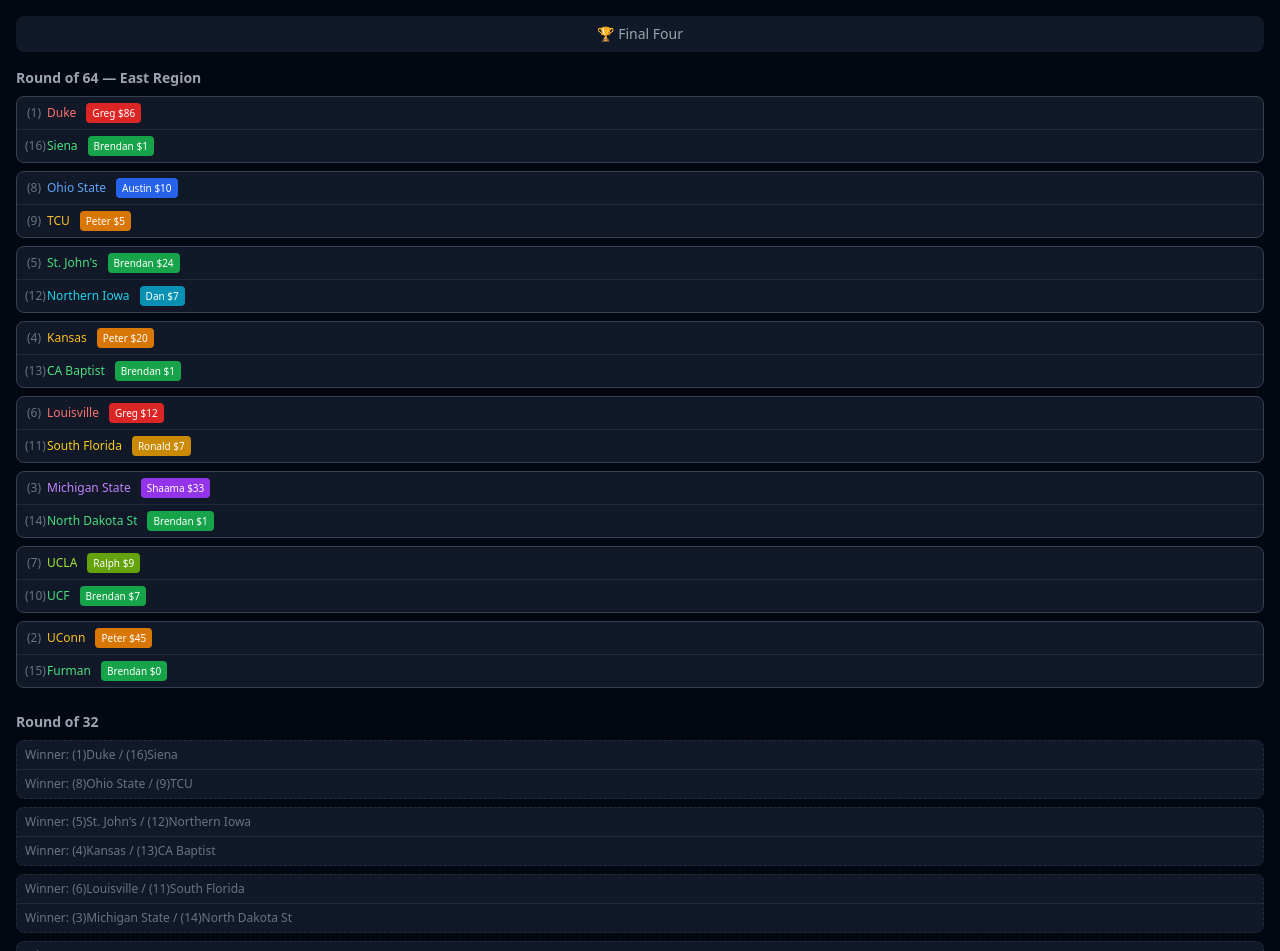
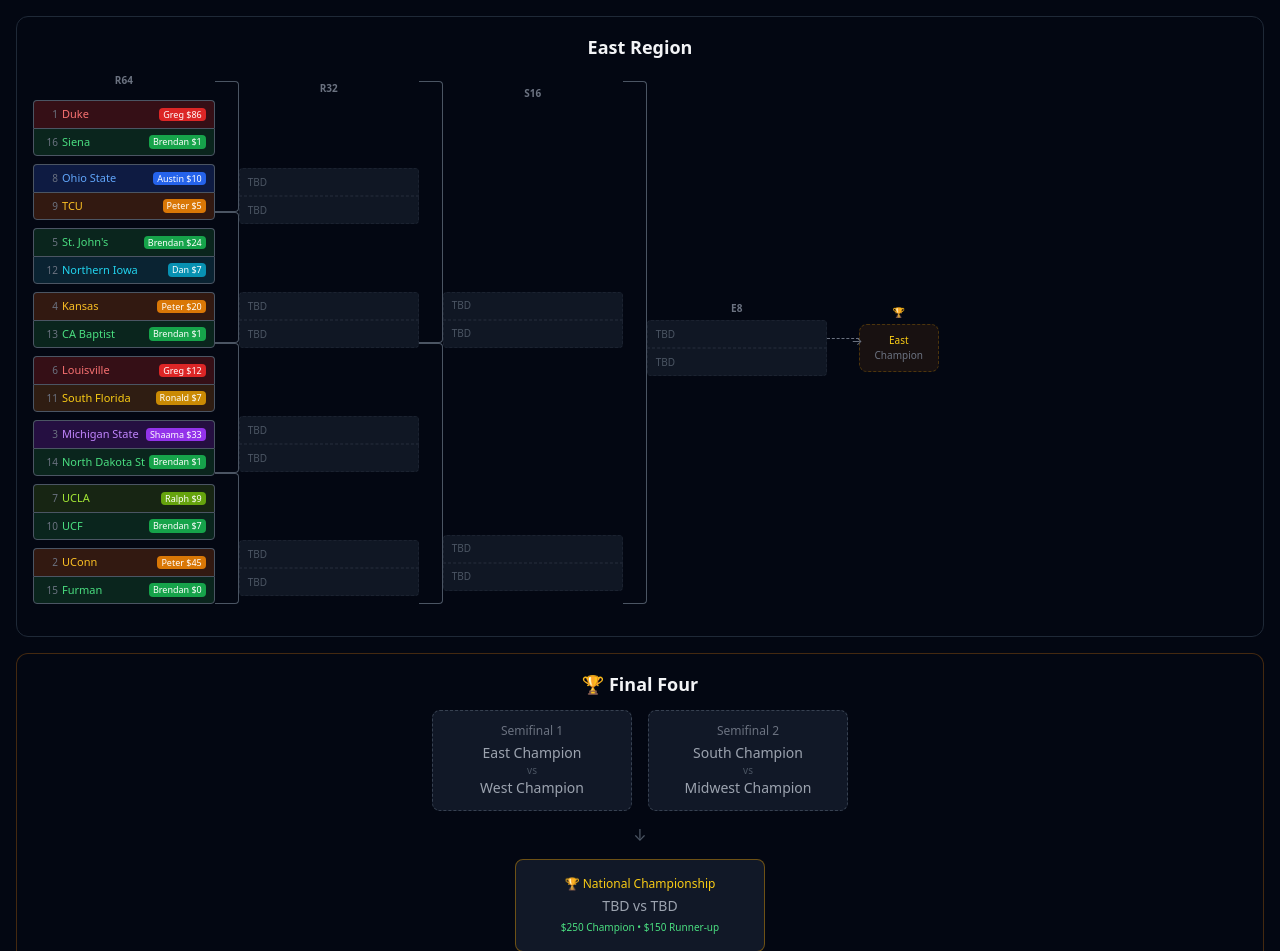
Before and after one commit to arussell717/calcutta-tracker, a Next.js app: page /bracket in a window 1280 px wide. Shown: the part 201-1152 px from the top of the page. Built offline with nearby package versions, Linux system fonts and the light colour scheme.

Commit message:
Tree-style bracket with connectors + owner badges

```diff
--- a/app/bracket/page.tsx
+++ b/app/bracket/page.tsx
@@ -1,73 +1,149 @@
 'use client';
 
-import { useState, useEffect, useCallback } from 'react';
+import { useState } from 'react';
 import { BRACKET, TEAMS, PLAYER_COLORS, getOwner } from '@/lib/data';
 
-interface GameResult {
-  team1: string;
-  team1Score: number;
-  team2: string;
-  team2Score: number;
-  status: string; // 'pre', 'in', 'post'
-  winner?: string;
-  statusDetail?: string;
-}
-
-function getOwnerBadge(teamName: string) {
-  const owner = getOwner(teamName);
-  if (!owner) return null;
-  const colors = PLAYER_COLORS[owner];
-  const entry = TEAMS.find(t => t.team === teamName);
+function TeamSlot({ seed, team, isTop }: { seed: number | null; team: string | null; isTop?: boolean }) {
+  if (!team) {
     return (
-    <span className={`ml-1 text-[10px] px-1.5 py-0.5 rounded ${colors?.badge || 'bg-gray-600'} text-white font-medium`}>
-      {owner} {entry ? `$${entry.bid}` : ''}
-    </span>
+      <div className={`flex items-center gap-1 px-2 py-1 bg-gray-800/50 ${isTop ? 'rounded-t' : 'rounded-b'} border border-gray-700/30 border-dashed min-w-[180px] h-7`}>
+        <span className="text-[10px] text-gray-600">TBD</span>
+      </div>
     );
   }
-
-function TeamLine({ seed, team, isWinner, isLoser }: { seed: number; team: string; isWinner: boolean; isLoser: boolean }) {
   const owner = getOwner(team);
   const colors = owner ? PLAYER_COLORS[owner] : null;
+  const entry = TEAMS.find(t => t.team === team);
 
   return (
-    <div className={`flex items-center gap-1.5 px-2 py-1.5 text-xs ${isLoser ? 'opacity-40 line-through' : ''} ${isWinner ? 'font-bold' : ''}`}>
-      <span className="text-gray-500 w-4 text-right shrink-0">({seed})</span>
-      <span className={`truncate ${colors?.text || 'text-gray-300'}`}>{team}</span>
-      {isWinner && <span className="text-green-400">✓</span>}
-      {getOwnerBadge(team)}
+    <div className={`flex items-center gap-1 px-2 py-1 ${isTop ? 'rounded-t border-b-0' : 'rounded-b'} border border-gray-600 min-w-[180px] h-7 ${colors ? colors.bg : 'bg-gray-800/80'}`}>
+      <span className="text-[10px] text-gray-500 w-4 text-right shrink-0">{seed}</span>
+      <span className={`text-[11px] font-medium truncate ${colors?.text || 'text-gray-300'}`}>{team}</span>
+      {owner && (
+        <span className={`ml-auto text-[9px] px-1 rounded ${colors?.badge || 'bg-gray-600'} text-white shrink-0`}>
+          {owner} ${entry?.bid || 0}
+        </span>
+      )}
     </div>
   );
 }
 
-function MatchupCard({ topSeed, topTeam, bottomSeed, bottomTeam, result }: {
-  topSeed: number;
-  topTeam: string;
-  bottomSeed: number;
-  bottomTeam: string;
-  result?: GameResult;
-}) {
-  const topWin = result?.winner === topTeam;
-  const bottomWin = result?.winner === bottomTeam;
-  const topLose = result?.status === 'post' && !topWin;
-  const bottomLose = result?.status === 'post' && !bottomWin;
+function MatchupPair({ top, bottom }: { top: { seed: number | null; team: string | null }; bottom: { seed: number | null; team: string | null } }) {
+  return (
+    <div className="flex flex-col">
+      <TeamSlot seed={top.seed} team={top.team} isTop />
+      <TeamSlot seed={bottom.seed} team={bottom.team} />
+    </div>
+  );
+}
+
+function BracketRegion({ region }: { region: string }) {
+  const matchups = BRACKET[region] || [];
+
+  // R64: 8 matchups
+  const r64 = matchups.map(m => ({
+    top: { seed: m.topSeed, team: m.topTeam },
+    bottom: { seed: m.bottomSeed, team: m.bottomTeam },
+  }));
+
+  // R32: 4 matchups (winners of adjacent R64 games)
+  const r32 = [0, 1, 2, 3].map(() => ({
+    top: { seed: null as number | null, team: null as string | null },
+    bottom: { seed: null as number | null, team: null as string | null },
+  }));
+
+  // S16: 2 matchups
+  const s16 = [0, 1].map(() => ({
+    top: { seed: null as number | null, team: null as string | null },
+    bottom: { seed: null as number | null, team: null as string | null },
+  }));
+
+  // E8: 1 matchup
+  const e8 = {
+    top: { seed: null as number | null, team: null as string | null },
+    bottom: { seed: null as number | null, team: null as string | null },
+  };
 
   return (
-    <div className="bg-gray-900 border border-gray-700 rounded-lg overflow-hidden min-w-[220px]">
-      <div className={`border-b border-gray-800 ${topWin ? 'bg-green-900/20' : ''}`}>
-        <TeamLine seed={topSeed} team={topTeam} isWinner={topWin} isLoser={topLose} />
+    <div className="overflow-x-auto pb-4">
+      <div className="flex items-stretch gap-0 min-w-[850px]">
+        {/* Round of 64 */}
+        <div className="flex flex-col justify-around gap-2 pr-0">
+          <div className="text-[10px] text-gray-500 text-center mb-1 font-semibold">R64</div>
+          {r64.map((m, i) => (
+            <MatchupPair key={i} top={m.top} bottom={m.bottom} />
+          ))}
         </div>
-      <div className={`${bottomWin ? 'bg-green-900/20' : ''}`}>
-        <TeamLine seed={bottomSeed} team={bottomTeam} isWinner={bottomWin} isLoser={bottomLose} />
+
+        {/* Connectors R64 → R32 */}
+        <div className="flex flex-col justify-around w-6 shrink-0">
+          <div className="h-1 mb-1"></div>
+          {[0, 1, 2, 3].map(i => (
+            <div key={i} className="flex flex-col items-center justify-center flex-1">
+              <div className="w-full border-t border-r border-gray-600 h-1/2 rounded-tr"></div>
+              <div className="w-full border-b border-r border-gray-600 h-1/2 rounded-br"></div>
             </div>
-      {result && result.status !== 'pre' && (
-        <div className="text-[10px] text-center py-0.5 bg-gray-800/50 text-gray-500">
-          {result.status === 'in' ? (
-            <span className="text-red-400">🔴 {result.team1Score} - {result.team2Score} {result.statusDetail || 'LIVE'}</span>
-          ) : (
-            <span>{result.team1Score} - {result.team2Score} FINAL</span>
-          )}
+          ))}
         </div>
-      )}
+
+        {/* Round of 32 */}
+        <div className="flex flex-col justify-around gap-[52px] pr-0">
+          <div className="text-[10px] text-gray-500 text-center mb-1 font-semibold">R32</div>
+          {r32.map((m, i) => (
+            <MatchupPair key={i} top={m.top} bottom={m.bottom} />
+          ))}
+        </div>
+
+        {/* Connectors R32 → S16 */}
+        <div className="flex flex-col justify-around w-6 shrink-0">
+          <div className="h-1 mb-1"></div>
+          {[0, 1].map(i => (
+            <div key={i} className="flex flex-col items-center justify-center flex-1">
+              <div className="w-full border-t border-r border-gray-600 h-1/2 rounded-tr"></div>
+              <div className="w-full border-b border-r border-gray-600 h-1/2 rounded-br"></div>
+            </div>
+          ))}
+        </div>
+
+        {/* Sweet 16 */}
+        <div className="flex flex-col justify-around gap-[160px] pr-0">
+          <div className="text-[10px] text-gray-500 text-center mb-1 font-semibold">S16</div>
+          {s16.map((m, i) => (
+            <MatchupPair key={i} top={m.top} bottom={m.bottom} />
+          ))}
+        </div>
+
+        {/* Connectors S16 → E8 */}
+        <div className="flex flex-col justify-around w-6 shrink-0">
+          <div className="h-1 mb-1"></div>
+          <div className="flex flex-col items-center justify-center flex-1">
+            <div className="w-full border-t border-r border-gray-600 h-1/2 rounded-tr"></div>
+            <div className="w-full border-b border-r border-gray-600 h-1/2 rounded-br"></div>
+          </div>
+        </div>
+
+        {/* Elite 8 */}
+        <div className="flex flex-col justify-center pr-0">
+          <div className="text-[10px] text-gray-500 text-center mb-1 font-semibold">E8</div>
+          <MatchupPair top={e8.top} bottom={e8.bottom} />
+        </div>
+
+        {/* Arrow to Final Four */}
+        <div className="flex flex-col justify-center w-8 shrink-0">
+          <div className="w-full border-t border-gray-500 border-dashed relative">
+            <span className="absolute -right-1 -top-1.5 text-gray-500 text-xs">→</span>
+          </div>
+        </div>
+
+        {/* Region Winner */}
+        <div className="flex flex-col justify-center">
+          <div className="text-[10px] text-yellow-400 text-center mb-1 font-semibold">🏆</div>
+          <div className="px-3 py-2 bg-yellow-900/20 border border-yellow-600/30 border-dashed rounded-lg min-w-[80px] text-center">
+            <div className="text-[10px] text-yellow-400">{region}</div>
+            <div className="text-[10px] text-gray-500">Champion</div>
+          </div>
+        </div>
+      </div>
     </div>
   );
 }
@@ -79,8 +155,8 @@ export default function BracketPage() {
   return (
     <div className="space-y-4">
       <div className="text-center">
-        <h1 className="text-2xl font-bold">🏀 Tournament Bracket</h1>
-        <p className="text-gray-400 mt-1">2026 NCAA Men&apos;s Tournament</p>
+        <h1 className="text-2xl font-bold">📊 Tournament Bracket</h1>
+        <p className="text-gray-400 mt-1">2026 NCAA Men&apos;s Tournament &bull; Scroll → to see full bracket</p>
       </div>
 
       {/* Region Tabs */}
@@ -89,7 +165,7 @@ export default function BracketPage() {
           <button
             key={region}
             onClick={() => setActiveRegion(region)}
-            className={`flex-1 py-2 px-3 rounded-lg text-sm font-medium transition-colors ${
+            className={`flex-1 py-2 px-2 rounded-lg text-sm font-medium transition-colors ${
               activeRegion === region
                 ? 'bg-orange-600 text-white'
                 : 'text-gray-400 hover:text-white hover:bg-gray-800'
@@ -100,106 +176,38 @@ export default function BracketPage() {
         ))}
       </div>
 
-      {/* Final Four Tab */}
-      <div className="flex gap-1">
-        <button
-          onClick={() => setActiveRegion('Final Four')}
-          className={`flex-1 py-2 px-3 rounded-lg text-sm font-medium transition-colors ${
-            activeRegion === 'Final Four'
-              ? 'bg-yellow-600 text-white'
-              : 'bg-gray-900 text-gray-400 hover:text-white hover:bg-gray-800'
-          }`}
-        >
-          🏆 Final Four
-        </button>
+      {/* Bracket Tree */}
+      <div className="bg-gray-950 rounded-xl border border-gray-800 p-4">
+        <h2 className="text-lg font-bold mb-3 text-center">{activeRegion} Region</h2>
+        <BracketRegion region={activeRegion} />
       </div>
 
-      {/* Bracket Display */}
-      {activeRegion !== 'Final Four' ? (
-        <div className="space-y-6">
-          {/* Round of 64 */}
-          <div>
-            <h3 className="text-sm font-semibold text-gray-400 mb-2">Round of 64 — {activeRegion} Region</h3>
-            <div className="space-y-2">
-              {(BRACKET[activeRegion] || []).map((matchup, i) => (
-                <MatchupCard
-                  key={i}
-                  topSeed={matchup.topSeed}
-                  topTeam={matchup.topTeam}
-                  bottomSeed={matchup.bottomSeed}
-                  bottomTeam={matchup.bottomTeam}
-                />
-              ))}
+      {/* Final Four */}
+      <div className="bg-gray-950 rounded-xl border border-yellow-800/50 p-4">
+        <h2 className="text-lg font-bold mb-3 text-center">🏆 Final Four</h2>
+        <div className="flex flex-col items-center gap-3">
+          <div className="flex gap-4 flex-wrap justify-center">
+            <div className="bg-gray-900 border border-gray-700 border-dashed rounded-lg p-3 text-center min-w-[200px]">
+              <div className="text-xs text-gray-500 mb-1">Semifinal 1</div>
+              <div className="text-sm text-gray-400">East Champion</div>
+              <div className="text-[10px] text-gray-600">vs</div>
+              <div className="text-sm text-gray-400">West Champion</div>
+            </div>
+            <div className="bg-gray-900 border border-gray-700 border-dashed rounded-lg p-3 text-center min-w-[200px]">
+              <div className="text-xs text-gray-500 mb-1">Semifinal 2</div>
+              <div className="text-sm text-gray-400">South Champion</div>
+              <div className="text-[10px] text-gray-600">vs</div>
+              <div className="text-sm text-gray-400">Midwest Champion</div>
             </div>
           </div>
-
-          {/* Round of 32 placeholders */}
-          <div>
-            <h3 className="text-sm font-semibold text-gray-400 mb-2">Round of 32</h3>
-            <div className="space-y-2">
-              {[0, 1, 2, 3].map(i => {
-                const matchups = BRACKET[activeRegion] || [];
-                const m1 = matchups[i * 2];
-                const m2 = matchups[i * 2 + 1];
-                return (
-                  <div key={i} className="bg-gray-900 border border-gray-700/50 border-dashed rounded-lg overflow-hidden min-w-[220px]">
-                    <div className="px-2 py-1.5 text-xs text-gray-500 border-b border-gray-800">
-                      Winner: ({m1?.topSeed}){m1?.topTeam} / ({m1?.bottomSeed}){m1?.bottomTeam}
-                    </div>
-                    <div className="px-2 py-1.5 text-xs text-gray-500">
-                      Winner: ({m2?.topSeed}){m2?.topTeam} / ({m2?.bottomSeed}){m2?.bottomTeam}
-                    </div>
-                  </div>
-                );
-              })}
-            </div>
-          </div>
-
-          {/* Sweet 16 placeholders */}
-          <div>
-            <h3 className="text-sm font-semibold text-gray-400 mb-2">Sweet 16</h3>
-            <div className="space-y-2">
-              {[0, 1].map(i => (
-                <div key={i} className="bg-gray-900 border border-gray-700/50 border-dashed rounded-lg p-3 text-xs text-gray-500 text-center">
-                  TBD vs TBD
-                </div>
-              ))}
-            </div>
-          </div>
-
-          {/* Elite 8 */}
-          <div>
-            <h3 className="text-sm font-semibold text-gray-400 mb-2">Elite 8 — {activeRegion} Champion</h3>
-            <div className="bg-gray-900 border border-yellow-700/50 border-dashed rounded-lg p-3 text-xs text-gray-500 text-center">
-              TBD vs TBD → {activeRegion} Champion
+          <div className="text-gray-600">↓</div>
+          <div className="bg-gray-900 border border-yellow-600/50 rounded-lg p-4 text-center min-w-[250px]">
+            <div className="text-xs text-yellow-400 mb-1">🏆 National Championship</div>
+            <div className="text-sm text-gray-400">TBD vs TBD</div>
+            <div className="text-[10px] text-green-400 mt-1">$250 Champion &bull; $150 Runner-up</div>
           </div>
         </div>
       </div>
-      ) : (
-        <div className="space-y-6">
-          {/* Final Four */}
-          <div>
-            <h3 className="text-sm font-semibold text-gray-400 mb-2">🏆 Final Four</h3>
-            <div className="space-y-2">
-              <div className="bg-gray-900 border border-yellow-700/50 border-dashed rounded-lg p-3 text-xs text-gray-500 text-center">
-                East Champion vs West Champion
-              </div>
-              <div className="bg-gray-900 border border-yellow-700/50 border-dashed rounded-lg p-3 text-xs text-gray-500 text-center">
-                South Champion vs Midwest Champion
-              </div>
-            </div>
-          </div>
-
-          {/* Championship */}
-          <div>
-            <h3 className="text-sm font-semibold text-gray-400 mb-2">🏆 National Championship</h3>
-            <div className="bg-gray-900 border border-yellow-500/50 border-dashed rounded-lg p-4 text-center">
-              <div className="text-gray-500 text-sm">TBD vs TBD</div>
-              <div className="text-yellow-400 text-xs mt-1">$250 Champion &bull; $150 Runner-up</div>
-            </div>
-          </div>
-        </div>
-      )}
 
       {/* Legend */}
       <div className="bg-gray-900 rounded-xl border border-gray-800 p-3">
```
Lines whose indentation alone changed are shown as unchanged.
